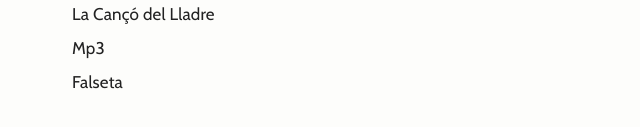
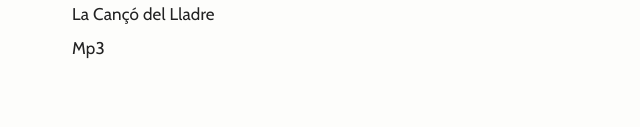
Before and after one commit to joansardanspla/joansardanspla, a plain HTML site: page index.html in a window 1280 px wide. Shown: the part 339-466 px from the top of the page, 0-640 px from the left. Drawn offline with nearby package versions, Linux system fonts and the light colour scheme.

Commit message:
Remove link to falseta1.mp3
Removed link to 'falseta1.mp3' from navigation.

```diff
--- a/index.html
+++ b/index.html
@@ -65,7 +65,6 @@
       <a class="js-link" href="https://www.instagram.com/sonike_oficial?utm_source=qr&igsh=NzdlNzR3N2tyZ3Iw" target="_blank" rel="noopener noreferrer">Soniké</a>
       <a class="js-link" href="lladre.webp" target="_blank" rel="noopener noreferrer">La Cançó del Lladre</a>
       <a class="js-link" href="lladre.mp3" target="_blank" rel="noopener noreferrer">Mp3</a>
-      <a class="js-link" href="falseta1.mp3" target="_blank" rel="noopener noreferrer">Falseta</a>
     </nav>
 
   </main>
```
